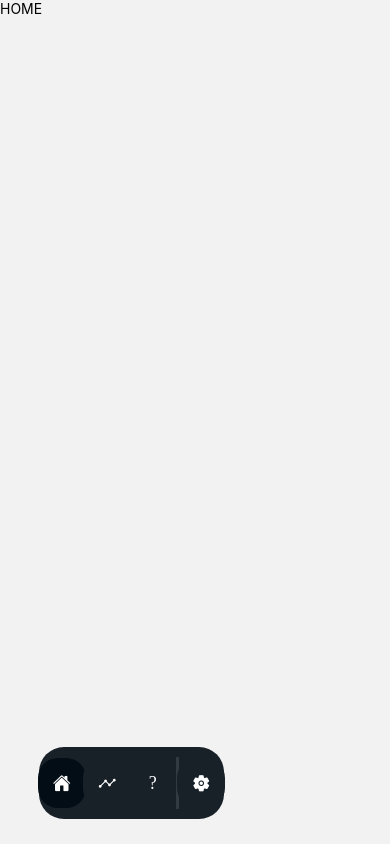
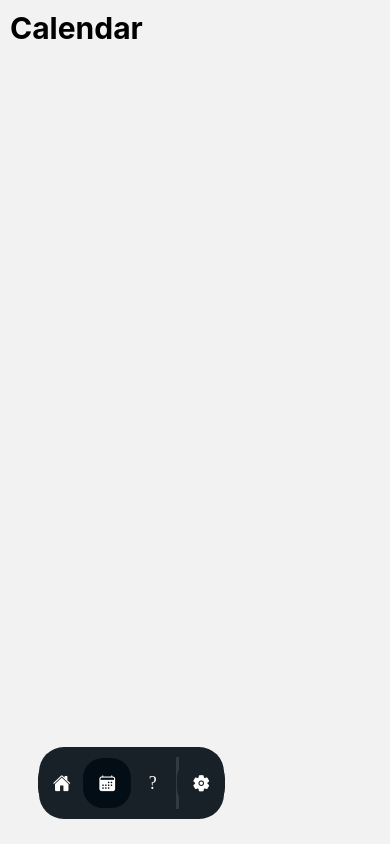
Before and after one commit to austinmula/procrastinate--react-native-journal-, a React Native app: screen /calendar in a window 390 px wide. Before the commit this address had no page. Built offline with nearby package versions, Linux system fonts and the light colour scheme.

Commit message:
calendar component bare bone structure

```diff
--- a/App.js
+++ b/App.js
@@ -5,7 +5,7 @@ import {NavigationContainer} from '@react-navigation/native'
 
 import HomeScreen from './src/screens/home/home'
 import SettingScreen from './src/screens/home/settings'
-import AnalyticsScreen from './src/screens/home/analytics'
+import CalendarScreen from './src/screens/home/calendar'
 import NotesScreen from './src/screens/home/notes'
 import TabBar from './src/components/common/TabBar'
 
@@ -13,7 +13,9 @@ const Tab = createBottomTabNavigator()
 
 function HomeTabs () {
   return (
-    <Tab.Navigator initialRouteName={'home'} tabBar={props => <TabBar {...props} />}>
+    <Tab.Navigator
+      initialRouteName={'home'}
+      tabBar={props => <TabBar {...props} />}>
       <Tab.Screen
         options={{headerShown: false}}
         name='home'
@@ -21,8 +23,8 @@ function HomeTabs () {
       />
       <Tab.Screen
         options={{headerShown: false}}
-        name='analytics'
-        component={AnalyticsScreen}
+        name='calendar'
+        component={CalendarScreen}
       />
       <Tab.Screen
         options={{headerShown: false}}
--- a/src/screens/home/analytics.tsx
+++ /dev/null
@@ -1,26 +0,0 @@
-import React from 'react';
-import { Text, StyleSheet, StatusBar} from 'react-native'
-import { SafeAreaView } from 'react-native-safe-area-context';
-
-interface AnalyticsScreenProps {
-  navigation: any
-}
-
-const AnalyticsScreen = ({navigation}: AnalyticsScreenProps) =>{
-  return(
-    <SafeAreaView style={styles.container}>
-      <StatusBar backgroundColor="#040507"/>
-      <Text style={{fontSize: 40, color: "white"}}>Analytics screen</Text>
-    </SafeAreaView>
-  );
-}
-
-export default AnalyticsScreen;
-
-const styles = StyleSheet.create({
-  container: {
-    flex: 1,
-    backgroundColor: "#040507",
-    alignItems: 'center',
-  },
-})
--- /dev/null
+++ b/src/screens/home/calendar.tsx
@@ -0,0 +1,25 @@
+import React from 'react';
+import {Text, StyleSheet, StatusBar} from 'react-native';
+import {SafeAreaView} from 'react-native-safe-area-context';
+
+interface CalendarScreenProps {
+  navigation: any;
+}
+
+const CalendarScreen = ({navigation}: CalendarScreenProps) => {
+  return (
+    <SafeAreaView style={styles.container}>
+      <StatusBar />
+      <Text style={{fontSize: 30, fontWeight: '700'}}>Calendar</Text>
+    </SafeAreaView>
+  );
+};
+
+export default CalendarScreen;
+
+const styles = StyleSheet.create({
+  container: {
+    flex: 1,
+    padding: 10,
+  },
+});
```
